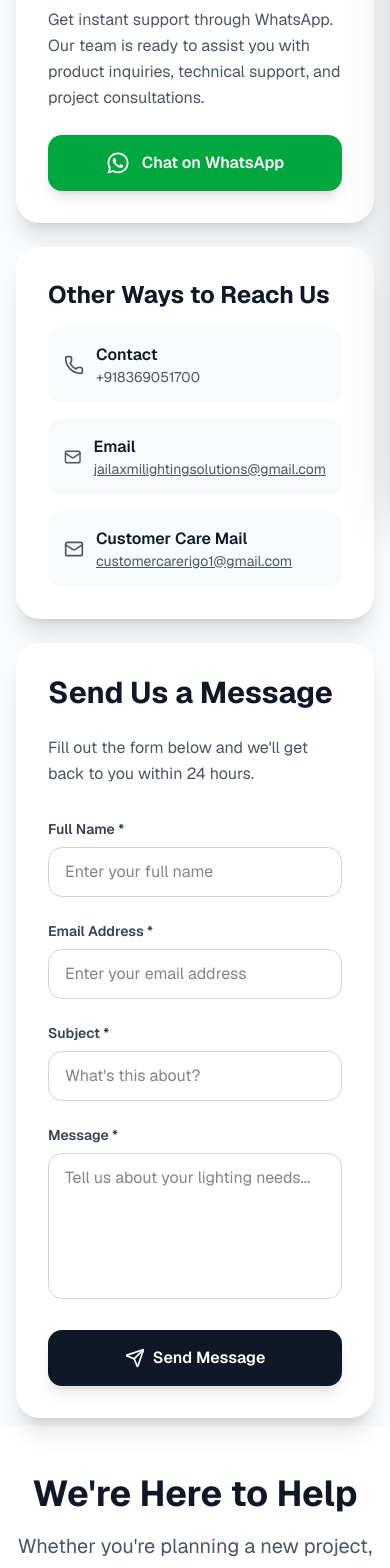
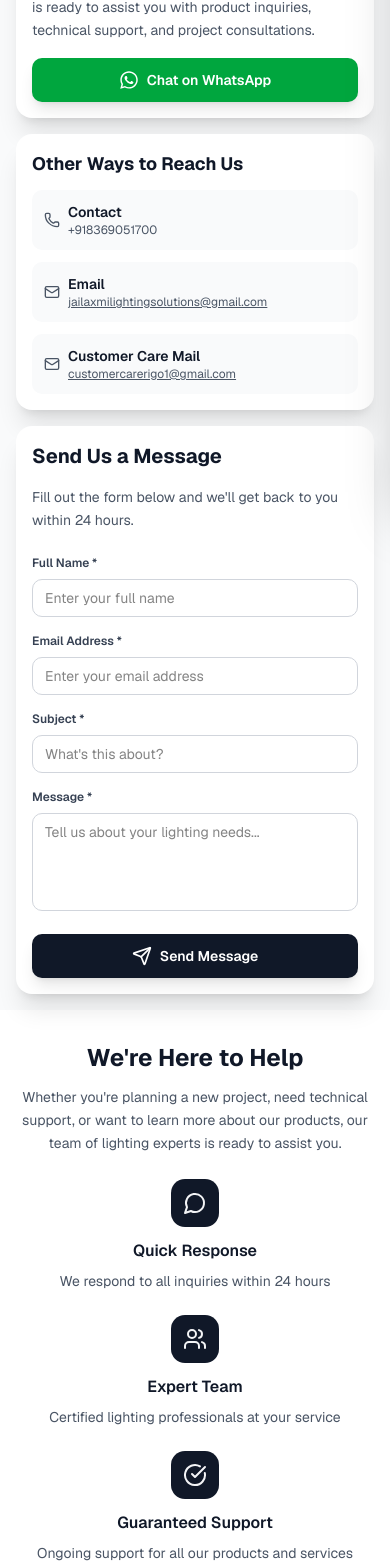
Before and after one commit to Shahbaz-28/rigo-led, a Next.js app in the folder frontend/: page /contact in a window 390 px wide. Shown: the part 340-1908 px from the top of the page. Built offline with nearby package versions, Linux system fonts and the light colour scheme.

Commit message:
fix-contactpage

```diff
--- a/frontend/app/about/page.tsx
+++ b/frontend/app/about/page.tsx
@@ -116,7 +116,7 @@ export default function AboutPage(): JSX.Element {
   return (
     <div className="relative overflow-hidden" >
       {/* Company Introduction */}
-      <section className="py-16 sm:py-20 px-4 sm:px-6 lg:px-8">
+      <section className="py-6 sm:py-4 px-4 sm:px-6 lg:px-8">
         <div className="max-w-7xl mx-auto">
           <div className="grid grid-cols-1 lg:grid-cols-2 gap-12 lg:gap-16 items-center">
             <motion.div
--- a/frontend/app/contact/page.tsx
+++ b/frontend/app/contact/page.tsx
@@ -136,19 +136,19 @@ export default function ContactPage() {
   return (
     <div className="min-h-screen bg-white overflow-hidden">
       {/* Contact Information Cards */}
-      <section className="py-4 px-4">
+      <section className="py-6 sm:py-8 md:py-12 px-4">
         <div className="max-w-7xl mx-auto">
           <motion.div
             initial={{ opacity: 0, y: 30 }}
             whileInView={{ opacity: 1, y: 0 }}
             transition={{ duration: 0.8 }}
             viewport={{ once: true }}
-            className="text-center mb-8"
+            className="text-center mb-6 sm:mb-8"
           >
-            <h2 className="text-4xl md:text-5xl font-bold text-gray-900 mb-4">
+            <h2 className="text-2xl sm:text-3xl md:text-4xl lg:text-5xl font-bold text-gray-900 mb-3 sm:mb-4">
               Contact Information
             </h2>
-            <p className="text-lg text-gray-600 max-w-3xl mx-auto leading-relaxed">
+            <p className="text-sm sm:text-base md:text-lg text-gray-600 max-w-3xl mx-auto leading-relaxed">
               Multiple ways to reach us. Choose the method that works best for you.
             </p>
           </motion.div>
@@ -156,58 +156,58 @@ export default function ContactPage() {
       </section>
 
       {/* Contact Form & Quick Contact */}
-      <section className="py-2 px-4 bg-gray-50">
+      <section className="py-4 sm:py-6 md:py-8 px-4 bg-gray-50">
         <div className="max-w-7xl mx-auto">
-           <div className="flex flex-col lg:grid lg:grid-cols-2 gap-6 items-stretch">
+           <div className="flex flex-col lg:grid lg:grid-cols-2 gap-4 sm:gap-6 items-stretch">
             {/* Quick Contact & Additional Options - Show first on mobile */}
             <motion.div
               initial={{ opacity: 0, x: 50 }}
               whileInView={{ opacity: 1, x: 0 }}
               transition={{ duration: 0.8 }}
               viewport={{ once: true }}
-              className="space-y-6 h-full order-1 lg:order-2"
+              className="space-y-4 sm:space-y-6 h-full order-1 lg:order-2"
             >
               {/* WhatsApp Quick Contact */}
-              <div className="bg-white rounded-3xl shadow-xl p-8 h-auto">
-                <h3 className="text-2xl font-bold text-gray-900 mb-4">
+              <div className="bg-white rounded-2xl sm:rounded-3xl shadow-xl p-4 sm:p-6 md:p-8 h-auto">
+                <h3 className="text-lg sm:text-xl md:text-2xl font-bold text-gray-900 mb-3 sm:mb-4">
                   Need Immediate Help?
                 </h3>
-                <p className="text-gray-600 mb-6 leading-relaxed">
+                <p className="text-sm sm:text-base text-gray-600 mb-4 sm:mb-6 leading-relaxed">
                   Get instant support through WhatsApp. Our team is ready to assist you with
                   product inquiries, technical support, and project consultations.
                 </p>
 
                 <button
                   onClick={handleWhatsAppContact}
-                  className="group w-full bg-green-600 hover:bg-green-700 text-white font-semibold py-4 px-6 rounded-xl transition-all duration-300 transform hover:scale-[1.02] shadow-lg hover:shadow-xl"
+                  className="group w-full bg-green-600 hover:bg-green-700 text-white font-semibold py-3 sm:py-4 px-4 sm:px-6 rounded-lg sm:rounded-xl transition-all duration-300 transform hover:scale-[1.02] shadow-lg hover:shadow-xl text-sm sm:text-base"
                 >
                   <div className="flex items-center justify-center cursor-pointer">
-                    <FaWhatsapp className="w-6 h-6 mr-3" />
+                    <FaWhatsapp className="w-5 h-5 sm:w-6 sm:h-6 mr-2 sm:mr-3" />
                     <span>Chat on WhatsApp</span>
                   </div>
                 </button>
               </div>
 
               {/* Additional Contact Options */}
-              <div className="bg-white rounded-3xl shadow-xl p-8 h-auto">
-                 <h3 className="text-2xl font-bold text-gray-900 mb-4">
+              <div className="bg-white rounded-2xl sm:rounded-3xl shadow-xl p-4 sm:p-6 md:p-8 h-auto">
+                 <h3 className="text-lg sm:text-xl md:text-2xl font-bold text-gray-900 mb-3 sm:mb-4">
                    Other Ways to Reach Us
                  </h3>
 
-                <div className="space-y-4">
-                  <div className="flex items-center p-4 bg-gray-50 rounded-xl hover:bg-gray-100 transition-colors duration-300">
-                    <Phone className="w-5 h-5 text-gray-600 mr-3" />
+                <div className="space-y-3 sm:space-y-4">
+                  <div className="flex items-center p-3 sm:p-4 bg-gray-50 rounded-lg sm:rounded-xl hover:bg-gray-100 transition-colors duration-300">
+                    <Phone className="w-4 h-4 sm:w-5 sm:h-5 text-gray-600 mr-2 sm:mr-3" />
                     <div>
-                      <p className="font-semibold text-gray-900">Contact</p>
-                      <p className="text-sm text-gray-600">+918369051700</p>
+                      <p className="font-semibold text-gray-900 text-sm sm:text-base">Contact</p>
+                      <p className="text-xs sm:text-sm text-gray-600">+918369051700</p>
                     </div>
                   </div>
 
-                   <div className="flex items-center p-4 bg-gray-50 rounded-xl hover:bg-gray-100 transition-colors duration-300">
-                     <Mail className="w-5 h-5 text-gray-600 mr-3" />
+                   <div className="flex items-center p-3 sm:p-4 bg-gray-50 rounded-lg sm:rounded-xl hover:bg-gray-100 transition-colors duration-300">
+                     <Mail className="w-4 h-4 sm:w-5 sm:h-5 text-gray-600 mr-2 sm:mr-3" />
                      <div>
-                       <p className="font-semibold text-gray-900">Email</p>
-                       <p className="text-sm text-gray-600">
+                       <p className="font-semibold text-gray-900 text-sm sm:text-base">Email</p>
+                       <p className="text-xs sm:text-sm text-gray-600">
                          <a href="mailto:jailaxmilightingsolutions@gmail.com" className="hover:text-gray-900 underline">
                            jailaxmilightingsolutions@gmail.com
                          </a>
@@ -215,11 +215,11 @@ export default function ContactPage() {
                      </div>
                    </div>
 
-                   <div className="flex items-center p-4 bg-gray-50 rounded-xl hover:bg-gray-100 transition-colors duration-300">
-                     <Mail className="w-5 h-5 text-gray-600 mr-3" />
+                   <div className="flex items-center p-3 sm:p-4 bg-gray-50 rounded-lg sm:rounded-xl hover:bg-gray-100 transition-colors duration-300">
+                     <Mail className="w-4 h-4 sm:w-5 sm:h-5 text-gray-600 mr-2 sm:mr-3" />
                      <div>
-                       <p className="font-semibold text-gray-900">Customer Care Mail</p>
-                       <p className="text-sm text-gray-600">
+                       <p className="font-semibold text-gray-900 text-sm sm:text-base">Customer Care Mail</p>
+                       <p className="text-xs sm:text-sm text-gray-600">
                          <a href="mailto:customercarerigo1@gmail.com" className="hover:text-gray-900 underline">
                            customercarerigo1@gmail.com
                          </a>
@@ -238,18 +238,18 @@ export default function ContactPage() {
               viewport={{ once: true }}
               className="h-full order-2 lg:order-1"
             >
-              <div className="bg-white rounded-3xl shadow-xl p-8 lg:p-10 h-full">
-                <h3 className="text-3xl font-bold text-gray-900 mb-6">
+              <div className="bg-white rounded-2xl sm:rounded-3xl shadow-xl p-4 sm:p-6 md:p-8 lg:p-10 h-full">
+                <h3 className="text-xl sm:text-2xl md:text-3xl font-bold text-gray-900 mb-4 sm:mb-6">
                   Send Us a Message
                 </h3>
-                <p className="text-gray-600 mb-8 leading-relaxed">
+                <p className="text-sm sm:text-base text-gray-600 mb-6 sm:mb-8 leading-relaxed">
                   Fill out the form below and we'll get back to you within 24 hours.
                 </p>
 
-                <form onSubmit={handleSubmit} className="space-y-6">
+                <form onSubmit={handleSubmit} className="space-y-4 sm:space-y-6">
                   {/* Name Field */}
                   <div>
-                    <label htmlFor="name" className="block text-sm font-semibold text-gray-700 mb-2">
+                    <label htmlFor="name" className="block text-xs sm:text-sm font-semibold text-gray-700 mb-2">
                       Full Name *
                     </label>
                     <input
@@ -258,7 +258,7 @@ export default function ContactPage() {
                       name="name"
                       value={formData.name}
                       onChange={handleInputChange}
-                      className={`w-full px-4 py-3 border rounded-xl focus:outline-none focus:ring-2 focus:ring-amber-500 transition-all duration-300 ${errors.name ? 'border-red-500' : 'border-gray-300 focus:border-amber-500'
+                      className={`w-full px-3 sm:px-4 py-2 sm:py-3 border rounded-lg sm:rounded-xl focus:outline-none focus:ring-2 focus:ring-amber-500 transition-all duration-300 text-sm sm:text-base ${errors.name ? 'border-red-500' : 'border-gray-300 focus:border-amber-500'
                         }`}
                       placeholder="Enter your full name"
                     />
@@ -272,7 +272,7 @@ export default function ContactPage() {
 
                   {/* Email Field */}
                   <div>
-                    <label htmlFor="email" className="block text-sm font-semibold text-gray-700 mb-2">
+                    <label htmlFor="email" className="block text-xs sm:text-sm font-semibold text-gray-700 mb-2">
                       Email Address *
                     </label>
                     <input
@@ -281,13 +281,13 @@ export default function ContactPage() {
                       name="email"
                       value={formData.email}
                       onChange={handleInputChange}
-                      className={`w-full px-4 py-3 border rounded-xl focus:outline-none focus:ring-2 focus:ring-amber-500 transition-all duration-300 ${errors.email ? 'border-red-500' : 'border-gray-300 focus:border-amber-500'
+                      className={`w-full px-3 sm:px-4 py-2 sm:py-3 border rounded-lg sm:rounded-xl focus:outline-none focus:ring-2 focus:ring-amber-500 transition-all duration-300 text-sm sm:text-base ${errors.email ? 'border-red-500' : 'border-gray-300 focus:border-amber-500'
                         }`}
                       placeholder="Enter your email address"
                     />
                     {errors.email && (
-                      <p className="mt-1 text-sm text-red-600 flex items-center">
-                        <AlertCircle className="w-4 h-4 mr-1" />
+                      <p className="mt-1 text-xs sm:text-sm text-red-600 flex items-center">
+                        <AlertCircle className="w-3 h-3 sm:w-4 sm:h-4 mr-1" />
                         {errors.email}
                       </p>
                     )}
@@ -295,7 +295,7 @@ export default function ContactPage() {
 
                   {/* Subject Field */}
                   <div>
-                    <label htmlFor="subject" className="block text-sm font-semibold text-gray-700 mb-2">
+                    <label htmlFor="subject" className="block text-xs sm:text-sm font-semibold text-gray-700 mb-2">
                       Subject *
                     </label>
                     <input
@@ -304,13 +304,13 @@ export default function ContactPage() {
                       name="subject"
                       value={formData.subject}
                       onChange={handleInputChange}
-                      className={`w-full px-4 py-3 border rounded-xl focus:outline-none focus:ring-2 focus:ring-amber-500 transition-all duration-300 ${errors.subject ? 'border-red-500' : 'border-gray-300 focus:border-amber-500'
+                      className={`w-full px-3 sm:px-4 py-2 sm:py-3 border rounded-lg sm:rounded-xl focus:outline-none focus:ring-2 focus:ring-amber-500 transition-all duration-300 text-sm sm:text-base ${errors.subject ? 'border-red-500' : 'border-gray-300 focus:border-amber-500'
                         }`}
                       placeholder="What's this about?"
                     />
                     {errors.subject && (
-                      <p className="mt-1 text-sm text-red-600 flex items-center">
-                        <AlertCircle className="w-4 h-4 mr-1" />
+                      <p className="mt-1 text-xs sm:text-sm text-red-600 flex items-center">
+                        <AlertCircle className="w-3 h-3 sm:w-4 sm:h-4 mr-1" />
                         {errors.subject}
                       </p>
                     )}
@@ -318,7 +318,7 @@ export default function ContactPage() {
 
                   {/* Message Field */}
                   <div>
-                    <label htmlFor="message" className="block text-sm font-semibold text-gray-700 mb-2">
+                    <label htmlFor="message" className="block text-xs sm:text-sm font-semibold text-gray-700 mb-2">
                       Message *
                     </label>
                     <textarea
@@ -326,14 +326,14 @@ export default function ContactPage() {
                       name="message"
                       value={formData.message}
                       onChange={handleInputChange}
-                      rows={5}
-                      className={`w-full px-4 py-3 border rounded-xl focus:outline-none focus:ring-2 focus:ring-amber-500 transition-all duration-300 resize-none ${errors.message ? 'border-red-500' : 'border-gray-300 focus:border-amber-500'
+                      rows={4}
+                      className={`w-full px-3 sm:px-4 py-2 sm:py-3 border rounded-lg sm:rounded-xl focus:outline-none focus:ring-2 focus:ring-amber-500 transition-all duration-300 resize-none text-sm sm:text-base ${errors.message ? 'border-red-500' : 'border-gray-300 focus:border-amber-500'
                         }`}
                       placeholder="Tell us about your lighting needs..."
                     />
                     {errors.message && (
-                      <p className="mt-1 text-sm text-red-600 flex items-center">
-                        <AlertCircle className="w-4 h-4 mr-1" />
+                      <p className="mt-1 text-xs sm:text-sm text-red-600 flex items-center">
+                        <AlertCircle className="w-3 h-3 sm:w-4 sm:h-4 mr-1" />
                         {errors.message}
                       </p>
                     )}
@@ -343,7 +343,7 @@ export default function ContactPage() {
                   <button
                     type="submit"
                     disabled={isSubmitting}
-                    className="w-full bg-gray-900 text-white font-semibold py-4 px-6 rounded-xl hover:bg-gray-800 focus:outline-none focus:ring-4 focus:ring-gray-300 transition-all duration-300 transform hover:scale-[1.02] shadow-lg hover:shadow-xl disabled:opacity-50 disabled:cursor-not-allowed disabled:transform-none"
+                    className="w-full bg-gray-900 text-white font-semibold py-3 sm:py-4 px-4 sm:px-6 rounded-lg sm:rounded-xl hover:bg-gray-800 focus:outline-none focus:ring-4 focus:ring-gray-300 transition-all duration-300 transform hover:scale-[1.02] shadow-lg hover:shadow-xl disabled:opacity-50 disabled:cursor-not-allowed disabled:transform-none text-sm sm:text-base"
                   >
                     {isSubmitting ? (
                       <div className="flex items-center justify-center">
@@ -381,40 +381,40 @@ export default function ContactPage() {
         </div>
       </section>
       {/* FAQ or Additional Info Section */}
-      <section className="py-12 px-4">
+      <section className="py-8 sm:py-12 px-4">
         <div className="max-w-7xl mx-auto text-center">
-          <div className="space-y-8">
-            <h2 className="text-4xl md:text-5xl font-bold text-gray-900 mb-4">
+          <div className="space-y-6 sm:space-y-8">
+            <h2 className="text-2xl sm:text-3xl md:text-4xl lg:text-5xl font-bold text-gray-900 mb-3 sm:mb-4">
               We're Here to Help
             </h2>
-             <p className="text-xl text-gray-600 max-w-3xl mx-auto leading-relaxed mb-8">
+             <p className="text-sm sm:text-base md:text-lg lg:text-xl text-gray-600 max-w-3xl mx-auto leading-relaxed mb-6 sm:mb-8">
               Whether you're planning a new project, need technical support, or want to learn
               more about our products, our team of lighting experts is ready to assist you.
             </p>
 
-            <div className="grid grid-cols-1 md:grid-cols-3 gap-8">
+            <div className="grid grid-cols-1 md:grid-cols-3 gap-6 sm:gap-8">
               <div className="text-center">
-                <div className="w-16 h-16 bg-gray-900 rounded-2xl flex items-center justify-center mx-auto mb-4">
-                  <MessageCircle className="w-8 h-8 text-gray-100" />
+                <div className="w-12 h-12 sm:w-16 sm:h-16 bg-gray-900 rounded-xl sm:rounded-2xl flex items-center justify-center mx-auto mb-3 sm:mb-4">
+                  <MessageCircle className="w-6 h-6 sm:w-8 sm:h-8 text-gray-100" />
                 </div>
-                <h3 className="text-lg font-semibold text-gray-900 mb-2">Quick Response</h3>
-                <p className="text-gray-600">We respond to all inquiries within 24 hours</p>
+                <h3 className="text-base sm:text-lg font-semibold text-gray-900 mb-2">Quick Response</h3>
+                <p className="text-sm sm:text-base text-gray-600">We respond to all inquiries within 24 hours</p>
               </div>
 
               <div className="text-center">
-                <div className="w-16 h-16 bg-gray-900 rounded-2xl flex items-center justify-center mx-auto mb-4">
-                  <Users className="w-8 h-8 text-gray-100" />
+                <div className="w-12 h-12 sm:w-16 sm:h-16 bg-gray-900 rounded-xl sm:rounded-2xl flex items-center justify-center mx-auto mb-3 sm:mb-4">
+                  <Users className="w-6 h-6 sm:w-8 sm:h-8 text-gray-100" />
                 </div>
-                <h3 className="text-lg font-semibold text-gray-900 mb-2">Expert Team</h3>
-                <p className="text-gray-600">Certified lighting professionals at your service</p>
+                <h3 className="text-base sm:text-lg font-semibold text-gray-900 mb-2">Expert Team</h3>
+                <p className="text-sm sm:text-base text-gray-600">Certified lighting professionals at your service</p>
               </div>
 
               <div className="text-center">
-                <div className="w-16 h-16 bg-gray-900 rounded-2xl flex items-center justify-center mx-auto mb-4">
-                  <CheckCircle className="w-8 h-8 text-gray-100" />
+                <div className="w-12 h-12 sm:w-16 sm:h-16 bg-gray-900 rounded-xl sm:rounded-2xl flex items-center justify-center mx-auto mb-3 sm:mb-4">
+                  <CheckCircle className="w-6 h-6 sm:w-8 sm:h-8 text-gray-100" />
                 </div>
-                <h3 className="text-lg font-semibold text-gray-900 mb-2">Guaranteed Support</h3>
-                <p className="text-gray-600">Ongoing support for all our products and services</p>
+                <h3 className="text-base sm:text-lg font-semibold text-gray-900 mb-2">Guaranteed Support</h3>
+                <p className="text-sm sm:text-base text-gray-600">Ongoing support for all our products and services</p>
               </div>
             </div>
           </div>
```
